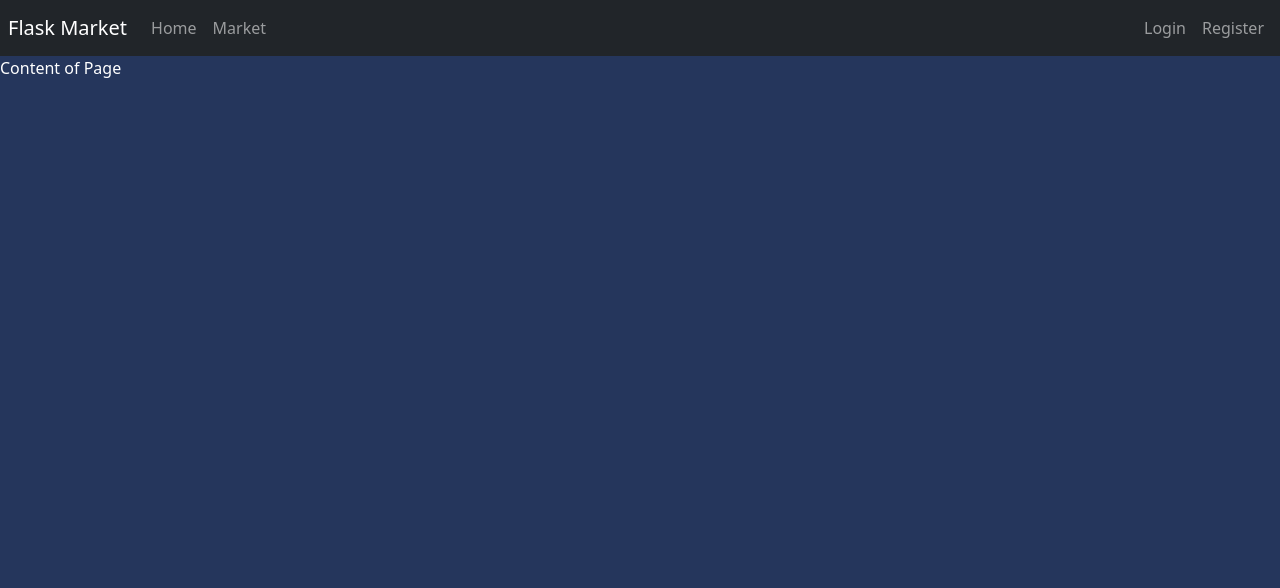
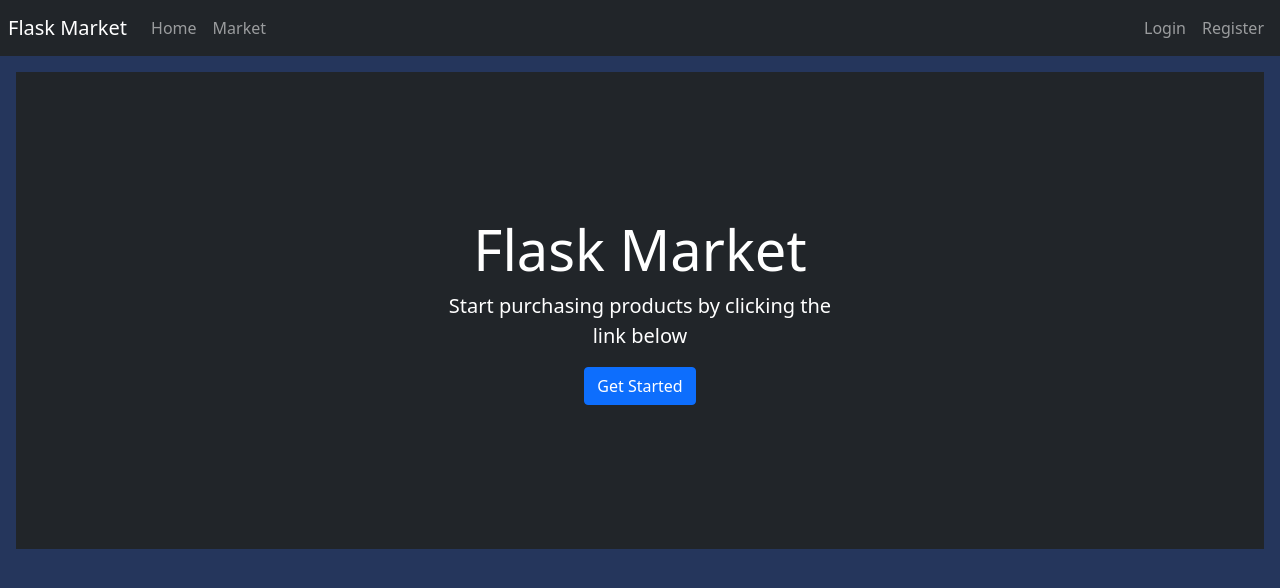
Before and after one commit to CandidoJr209/flask-market, a Flask app: page / in a window 1280 px wide. Shown: the top 588 px of the page. Run offline with Flask 2, Linux system fonts and the light colour scheme; some libraries are stand-ins or nearby versions.

Commit message:
login requirement to access market

```diff
--- a/market/__init__.py
+++ b/market/__init__.py
@@ -10,5 +10,6 @@ app.config['SECRET_KEY'] = '6e8c82ee4f75097913880c7d'
 db = SQLAlchemy(app)
 bcrypt = Bcrypt(app)
 login_manager = LoginManager(app)
-
+login_manager.login_view = "login_page"
+login_manager.login_message_category = "info"
 from market import routes
--- a/market/routes.py
+++ b/market/routes.py
@@ -3,13 +3,14 @@ from flask import render_template, redirect, url_for, flash, get_flashed_message
 from market.models import item, User
 from market.forms import RegisterForm, LoginForm
 from market import db
-from flask_login import login_user, logout_user
+from flask_login import login_user, logout_user, login_required
 
 @app.route("/")
 def home():
     return render_template('home.html')
 
 @app.route("/market")
+@login_required
 def market_page():
     items = item.query
     return render_template('market.html', items=items)
@@ -24,6 +25,8 @@ def register_page():
                              password=form.password1.data)
         db.session.add(user_to_create)
         db.session.commit()
+        login_user(user_to_create)
+        flash(f'Account created successfully! You are logged in as { user_to_create.username}', category='success')
         return redirect(url_for('market_page'))
     if form.errors != {}:
         for err_msg in form.errors.values():
--- a/market/templates/home.html
+++ b/market/templates/home.html
@@ -1,9 +1,15 @@
 {% extends 'base.html' %}
-
 {% block title %}
-    Home Page
+    Welcome to Jim Shaped Coding Market
 {% endblock %}
-
 {% block content %}
-    Content of Page
+    <div class="position-relative overflow-hidden p-3 p-md-5 m-md-3 text-center bg-dark" style="color:white">
+        <div class="col-md-5 p-lg-5 mx-auto my-5">
+            <h1 class="display-4 font-weight-normal">Flask Market</h1>
+            <p class="lead font-weight-normal">Start purchasing products by clicking the link below</p>
+            <a class="btn btn-primary" href="{{ url_for('market_page') }}">Get Started</a>
+        </div>
+        <div class="product-device box-shadow d-none d-md-block"></div>
+        <div class="product-device product-device-2 box-shadow d-none d-md-block"></div>
+    </div>
 {% endblock %}
```
